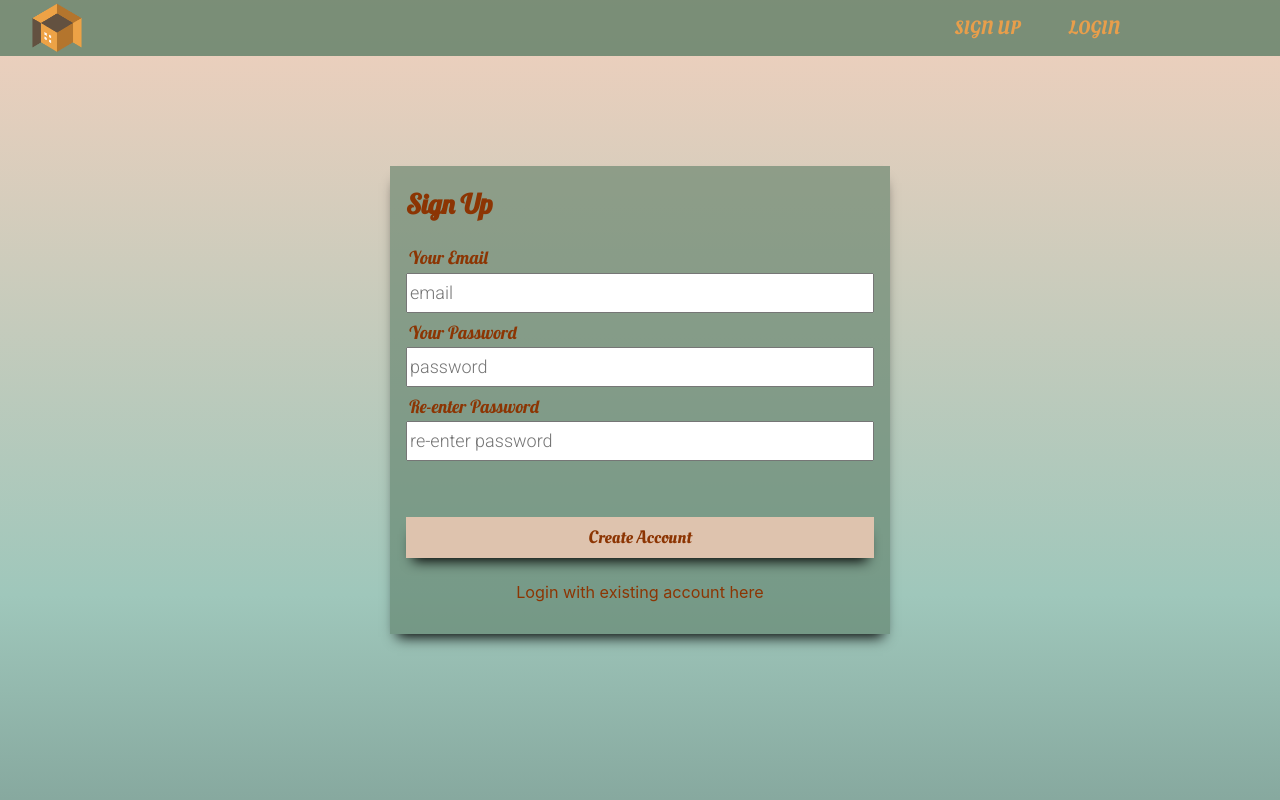
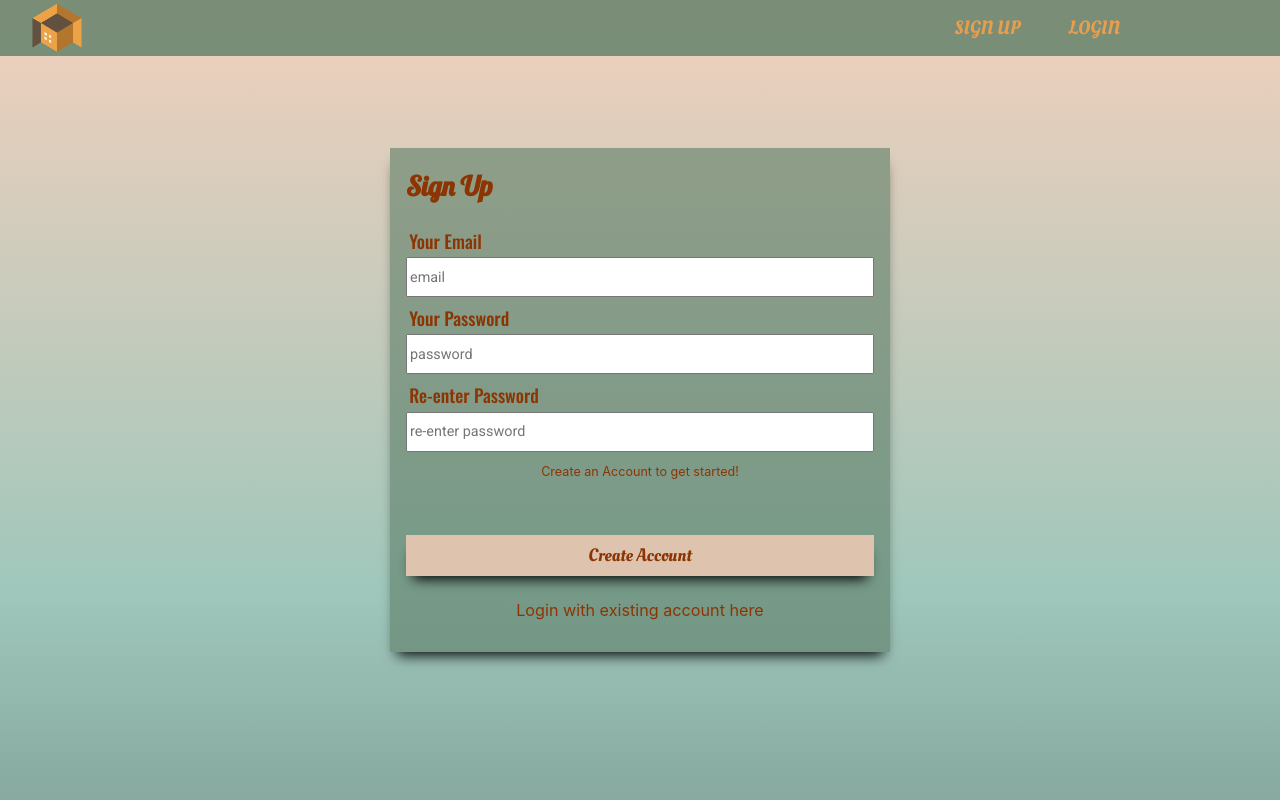
Before and after one commit to PattaSiwa/o-ya, a Next.js app: page /signup in a window 1280 px wide. Shown: the top 800 px of the page. Built offline with nearby package versions, Linux system fonts and the light colour scheme; no server answers.

Commit message:
minor css fixes a lot of places and LOGOUT and dynamic nav bar working

```diff
--- a/components/input/LoginForm.js
+++ b/components/input/LoginForm.js
@@ -10,7 +10,7 @@
     const emailInputRef = useRef();
     const passwordInputRef = useRef();
 
-    const [loginStatus, setLoginStatus] = useState(' ');
+    const [loginStatus, setLoginStatus] = useState('Welcome Back! Please enter your credentials');
 
 
     const router = useRouter();
--- a/components/input/LoginForm.module.css
+++ b/components/input/LoginForm.module.css
@@ -1,15 +1,20 @@
-.input {
+.input  {
     font-family: 'Lobster', cursive;
     font-size: 1em;
 
+
+}
+
+.title, .input label {
+    font-family: 'Lobster', cursive;
+    margin-top: .3rem;
+    color: var(--primary)
 }
 
 .input label {
     display: block;
     padding: .2rem;
-    font-family: 'Lobster', cursive;
-    margin-top: .3rem;
-    color: var(--primary)
+    font-family: 'Oswald', sans-serif;
 }
 
 .input input {
@@ -73,11 +78,7 @@
     color:var(--primary)
 }
 
-.title {
-    font-family: 'Lobster', cursive;
-    margin-top: .3rem;
-    color: var(--primary)
-}
+
 
 @media screen and (min-width:1000px){
     .form {
@@ -85,6 +86,6 @@
     }
     .form input {
         height: 2.5rem;
-        font-size: 1em;
+        font-size: .8em;
     }
 }
--- a/components/input/SignupForm.js
+++ b/components/input/SignupForm.js
@@ -27,7 +27,7 @@
     const passwordInputRef = useRef();
     const reenterPasswordInputRef = useRef();
 
-    const [signupStatus, setSignupStatus] = useState('');
+    const [signupStatus, setSignupStatus] = useState('Create an Account to get started!');
 
     const router = useRouter();
 
--- a/components/input/SignupForm.module.css
+++ b/components/input/SignupForm.module.css
@@ -1,15 +1,20 @@
 .input {
-    font-family: 'Lobster', cursive;
+    font-family: 'Roboto', sans-serif;
     font-size: 1em;
 
+}
+
+.title, .input label {
+    font-family: 'Lobster', cursive;
+    margin-top: .3rem;
+    color: var(--primary)
 }
 
 .input label {
     display: block;
     padding: .2rem;
-    font-family: 'Lobster', cursive;
-    margin-top: .3rem;
-    color: var(--primary)
+    font-family: 'Oswald', sans-serif;
+
 }
 
 .signupStatus{
@@ -19,12 +24,6 @@
     text-align: center;
 }
 
-
-.title {
-    font-family: 'Lobster', cursive;
-    margin-top: .3rem;
-    color: var(--primary)
-}
 
 .input input {
     font-family: 'Roboto', sans-serif;
@@ -87,6 +86,6 @@
     }
     .form input {
         height: 2.5rem;
-        font-size: 1em;
+        font-size: .8em;
     }
 }
--- a/components/layout/main-header.js
+++ b/components/layout/main-header.js
@@ -1,14 +1,21 @@
 import Link from 'next/link'
 import { Fragment } from 'react'
-import classses from './main-header.module.css'
+import classes from './main-header.module.css'
 import Image from 'next/image'
+import { useSession, signOut } from 'next-auth/client'
 
 function MainHeader() {
+    const [session, loading] = useSession()
+
+    function logoutHandler() {
+        signOut();
+    }
+
     return (
         <Fragment>
             <header>
-                <div className={classses.logoA}>
-                    <Link href="/"><Image alt="oya logo" src="/oya-icons/logo_transparent2.png" className={classses.logo} width={50} height={50} />
+                <div className={classes.logoA}>
+                    <Link href="/"><Image alt="oya logo" src="/oya-icons/logo_transparent2.png" className={classes.logo} width={50} height={50} />
                     </Link>
                 </div>
 
@@ -19,8 +26,9 @@
                 </label>
                 <nav>
                     <ul>
-                        <li><Link href="/signup">Sign Up</Link></li>
-                        <li><Link href="/login">Login</Link></li>
+                        {!session && !loading && <li><Link href="/signup">Sign Up</Link></li>}
+                        {!session && !loading && <li><Link href="/login">Login</Link></li>}
+                        {session && <li><button className={classes.logoutBtn} onClick={logoutHandler}>Logout</button></li>}
 
                     </ul>
                 </nav>
--- a/components/layout/main-header.module.css
+++ b/components/layout/main-header.module.css
@@ -17,6 +17,27 @@
     height: auto;
 }
 
+ .logoutBtn {
+    color: var(--primary);
+    font-size: 1.2em;
+    text-transform: uppercase;
+    background-color: var(--secondary);
+    border: none;
+    border-radius: 20px;
+    padding: .2rem .6rem;
+    font-family: 'Oleo Script', cursive;
+    transition: .6s;
+    -webkit-box-shadow: 0px 10px 13px -7px #000000, 5px 5px 15px 5px rgba(0,0,0,0);
+    box-shadow: 0px 10px 13px -7px #000000, 5px 5px 15px 5px rgba(0,0,0,0);
+}
+
+.logoutBtn:hover {
+    background-color: var(--primary);
+    color:var(--secondary);
+    cursor: pointer;
+}
+
+
 
 @media screen and (max-width:800px) {
     .logoA{
--- a/pages/dashboard.js
+++ b/pages/dashboard.js
@@ -1,5 +1,8 @@
+import classes from './dashboard.module.css'
 export default function Dashboard() {
     return (
-        <h1>Welcome to OYA</h1>
+        <div className={classes.Dashboard}>
+            <h1 >This is the Dashboard</h1>
+        </div>
     )
 }
--- a/pages/dashboard.module.css
+++ b/pages/dashboard.module.css
@@ -0,0 +1,6 @@
+.Dashboard {
+    height: 80vh;
+    display: flex;
+    justify-content: center;
+    align-items: center;
+}
--- a/styles/globals.css
+++ b/styles/globals.css
@@ -1,5 +1,6 @@
 @import url('https://fonts.googleapis.com/css2?family=Lobster&family=Oleo+Script&display=swap');
 @import url('https://fonts.googleapis.com/css2?family=Roboto:wght@300&display=swap');
+@import url('https://fonts.googleapis.com/css2?family=Oswald:wght@500&family=Roboto&display=swap');
 html {
   scroll-behavior: smooth;
 }
```
